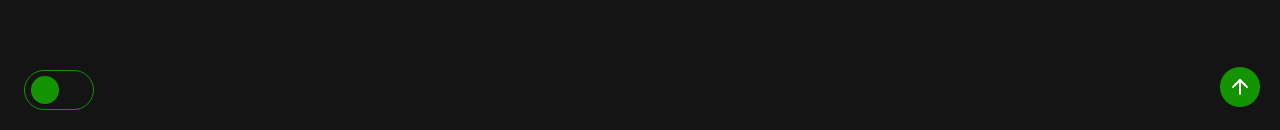
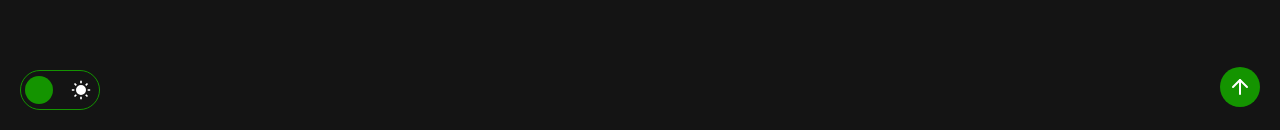
Before and after one commit to CezarMontenegro/portfolio-cezar-montenegro, a React (Vite) app: page / in a window 1280 px wide. Shown: the part 670-800 px from the top of the page. Built offline with nearby package versions, Linux system fonts and the light colour scheme; a web font is replaced by a local one.

Commit message:
toogle está todo completo, iniciando animacao

```diff
--- a/src/App.styles.ts
+++ b/src/App.styles.ts
@@ -890,38 +890,49 @@ export const Main = styled.main`
     bottom: 20px;
     left: 20px;
     height: 40px;
-    display: flex;
-    justify-content: space-between;
-    align-items: center;
+    width: 80px;
+    border: 1px solid #149400;
+    border-radius: 50px;
     background-color: transparent;
 
-    input[type="checkbox"] {
-      width: 70px;
-      height: 40px;
-      appearance: none;
-      border: 1px solid #149400;
-      border-radius: 50px;
+    .absolute-wrapper {
+      width: 100%;
+      height: 100%;
       position: relative;
-      background-color: transparent;
-      cursor: pointer;
+      display: flex;
+      justify-content: space-between;
+      align-items: center;
     }
 
-    input[type="checkbox"]:before {
-      content: "";
+    svg {
       position: absolute;
-      right: 34px;
-      top: 5px;
+      z-index: 1999;
+    }
+
+    svg:first-child {
+      right: 8px;
+    }
+
+    svg:last-of-type {
+      left: 8px;
+      color: var(--firts-bg-color)
+    }
+
+    input {
+      position: absolute;
+      appearance: none;
+      z-index: 2000;
       width: 28px;
       height: 28px;
       border-radius: 50px;
       background-color: #149400;
-      box-shadow: rgba(0, 0, 0, 0.3) 0px 1px 1px;
-
     }
 
-    input:checked[type="checkbox"]:before {
-      right: 4px;
+    input:checked {
+      left: 44px;
     }
+
+
   }
 
   .roll-to-top {
--- a/src/App.tsx
+++ b/src/App.tsx
@@ -552,8 +552,31 @@ function App() {
           </div>
         </div>
       )}
-      <div className="light-dark" onClick={handleLightDark}>
-        <input type="checkbox" name="switch-dark-light" />
+      <div className="light-dark">
+        <div className="absolute-wrapper">
+          <svg
+            xmlns="http://www.w3.org/2000/svg"
+            viewBox="0 0 24 24"
+            width="20"
+            height="20"
+          >
+            <path fill="none" d="M0 0h24v24H0z"></path>
+            <path
+              d="M12 18a6 6 0 1 1 0-12 6 6 0 0 1 0 12zM11 1h2v3h-2V1zm0 19h2v3h-2v-3zM3.515 4.929l1.414-1.414L7.05 5.636 5.636 7.05 3.515 4.93zM16.95 18.364l1.414-1.414 2.121 2.121-1.414 1.414-2.121-2.121zm2.121-14.85l1.414 1.415-2.121 2.121-1.414-1.414 2.121-2.121zM5.636 16.95l1.414 1.414-2.121 2.121-1.414-1.414 2.121-2.121zM23 11v2h-3v-2h3zM4 11v2H1v-2h3z"
+              fill="rgba(255,255,255,1)"
+            ></path>
+          </svg>
+          <svg
+            xmlns="http://www.w3.org/2000/svg"
+            viewBox="0 0 24 24"
+            width="20"
+            height="20"
+          >
+            <path fill="none" d="M0 0h24v24H0z"></path>
+            <path d="M11.38 2.019a7.5 7.5 0 1 0 10.6 10.6C21.662 17.854 17.316 22 12.001 22 6.477 22 2 17.523 2 12c0-5.315 4.146-9.661 9.38-9.981z" fill="rgb(20, 20, 20)"></path>
+          </svg>
+          <input type="checkbox" name="switch-dark-light" onClick={handleLightDark}/>
+        </div>
       </div>
       <a href="#section-one" className="roll-to-top">
         <svg
```
